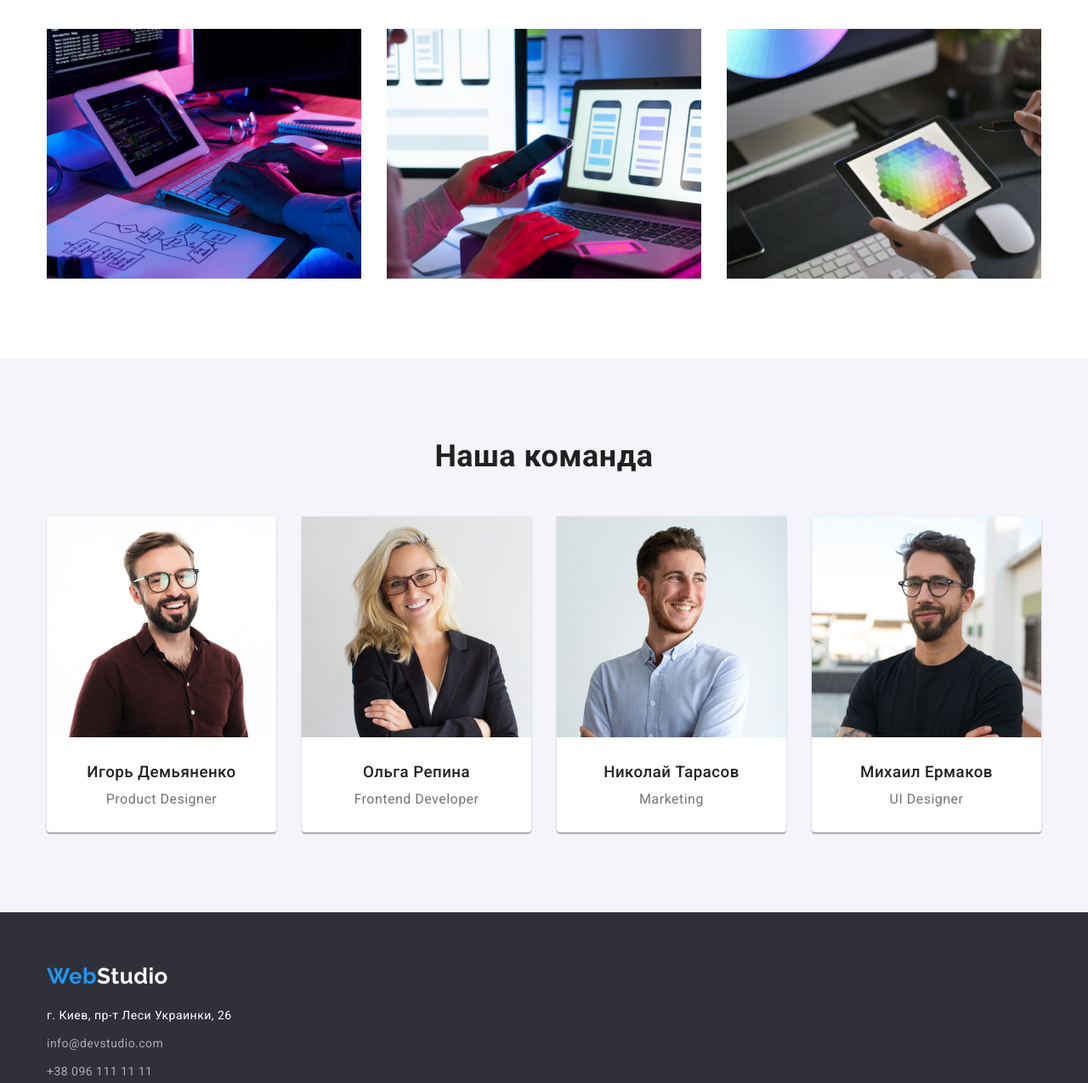
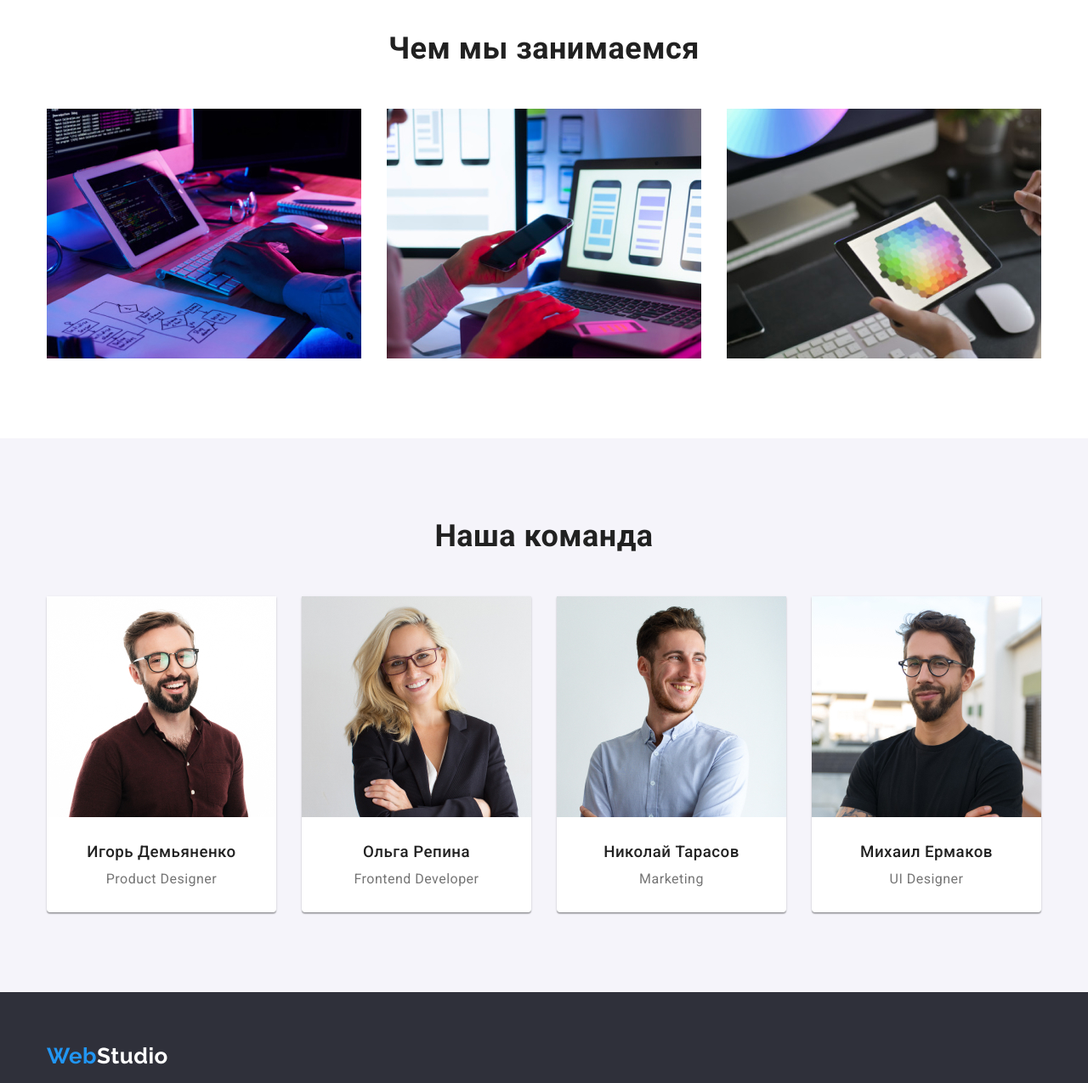
Before and after one commit to mari4-ka/goit-markup-hw-03, a plain HTML site: page index.html in a window 1280 px wide. Shown: the part 719-1994 px from the top of the page at 85% size. Drawn offline with nearby package versions, Linux system fonts and the light colour scheme.

Commit message:
Убирает padding в сонтейнерах и добавляет в section

```diff
--- a/css/styles.css
+++ b/css/styles.css
@@ -176,7 +176,10 @@ button {
 .link {
   text-decoration: none;
 }
-
+.section {
+  padding-top: 94px;
+  padding-bottom: 94px;
+}
 /*hidden title - Наши решения - dicision*/
 .visually-hidden {
   position: absolute;
@@ -211,13 +214,9 @@ button {
   font-size: 14px;
   line-height: 1.7;
 }
-.section.decision > .container {
-  padding-top: 94px;
-  padding-bottom: 94px;
-}
 /*чем мы занимаемся work*/
-.section > .container {
-  padding-bottom: 94px;
+.section.work {
+  padding-top: 0px;
 }
 .work-title {
   margin-top: 0px;
@@ -240,11 +239,6 @@ button {
 /*наша команда - team*/
 .section.team {
   background-color: var(--secondary-bg-color);
-}
-.container.team {
-  padding-top: 94px;
-  padding-bottom: 94px;
-  margin-bottom: 0px;
 }
 .team-title {
   margin-top: 0px;
@@ -296,10 +290,6 @@ button {
 
 .header.border {
   border-bottom: 1px solid var(--border-color);
-}
-.container.portfolio {
-  padding-top: 94px;
-  padding-bottom: 94px;
 }
 .filter {
   display: inline-block;
@@ -377,6 +367,7 @@ button {
   padding-bottom: 20px;
   padding-left: 24px;
   border: 1px solid #eeeeee;
+  border-top: transparent;
 }
 .card-set .link {
   display: block;
```
